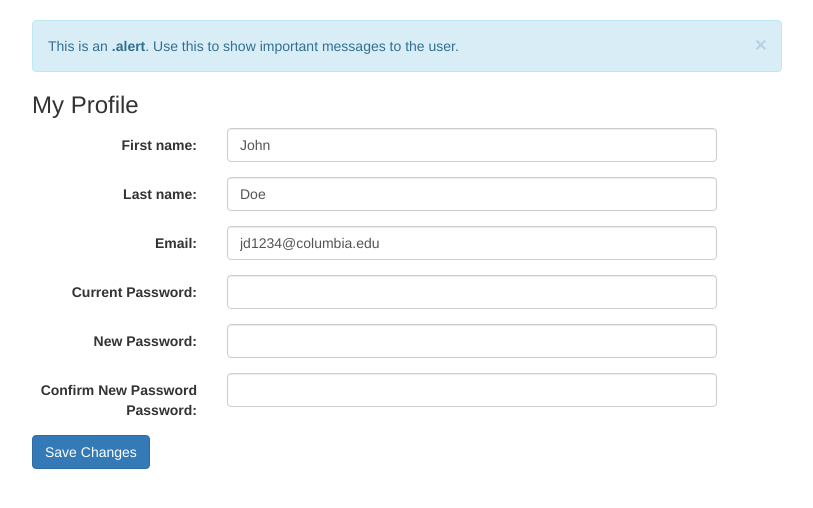
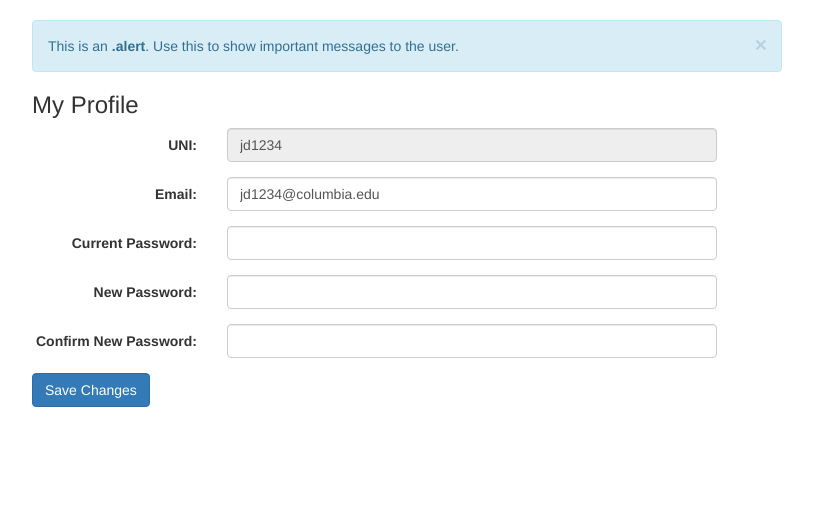
Before and after one commit to jangsutsr/Columbia-Corse-Portal, a Flask app: page /profile in a window 1280 px wide. Shown: the part 52-560 px from the top of the page, without its empty margins (38-851 px from the left). Run offline with Flask 2, Linux system fonts and the light colour scheme; some libraries are stand-ins or nearby versions.

Commit message:
Changed profile to reflect no UNI changes allowed and removed name fields

```diff
--- a/main_app/templates/profile.html
+++ b/main_app/templates/profile.html
@@ -2,9 +2,9 @@
 {% from 'macros.html' import home_highlight %}
 
 {% set user="User" %}
-{% set fname="John" %}
-{% set lname="Doe" %}
 {% set email="jd1234@columbia.edu" %}
+{% set uni="jd1234" %}
+
 
 {% block title %}
 {{user}} - Profile
@@ -21,21 +21,15 @@
       <h3>My Profile</h3>
       <form class="form-horizontal" role="form">
         <div class="form-group">
-          <label class="col-lg-3 control-label">First name:</label>
+          <label class="col-lg-3 control-label">UNI:</label>
           <div class="col-lg-8">
-            <input class="form-control" value="{{ fname }}" type="text">
-          </div>
-        </div>
-        <div class="form-group">
-          <label class="col-lg-3 control-label">Last name:</label>
-          <div class="col-lg-8">
-            <input class="form-control" value="{{ lname }}" type="text">
+            <input class="form-control uneditable-input" value="{{ uni }}" type="text" readonly="readonly">
           </div>
         </div>
         <div class="form-group">
           <label class="col-lg-3 control-label">Email:</label>
           <div class="col-lg-8">
-            <input class="form-control uneditable-input" value="{{ email }}" type="text">
+            <input class="form-control" value="{{ email }}" type="text">
           </div>
         </div>
         <div class="form-group">
@@ -51,7 +45,7 @@
           </div>
         </div>
         <div class="form-group">
-          <label class="col-lg-3 control-label">Confirm New Password Password:</label>
+          <label class="col-lg-3 control-label">Confirm New Password:</label>
           <div class="col-lg-8">
             <input class="form-control" value="" type="password">
           </div>
```
